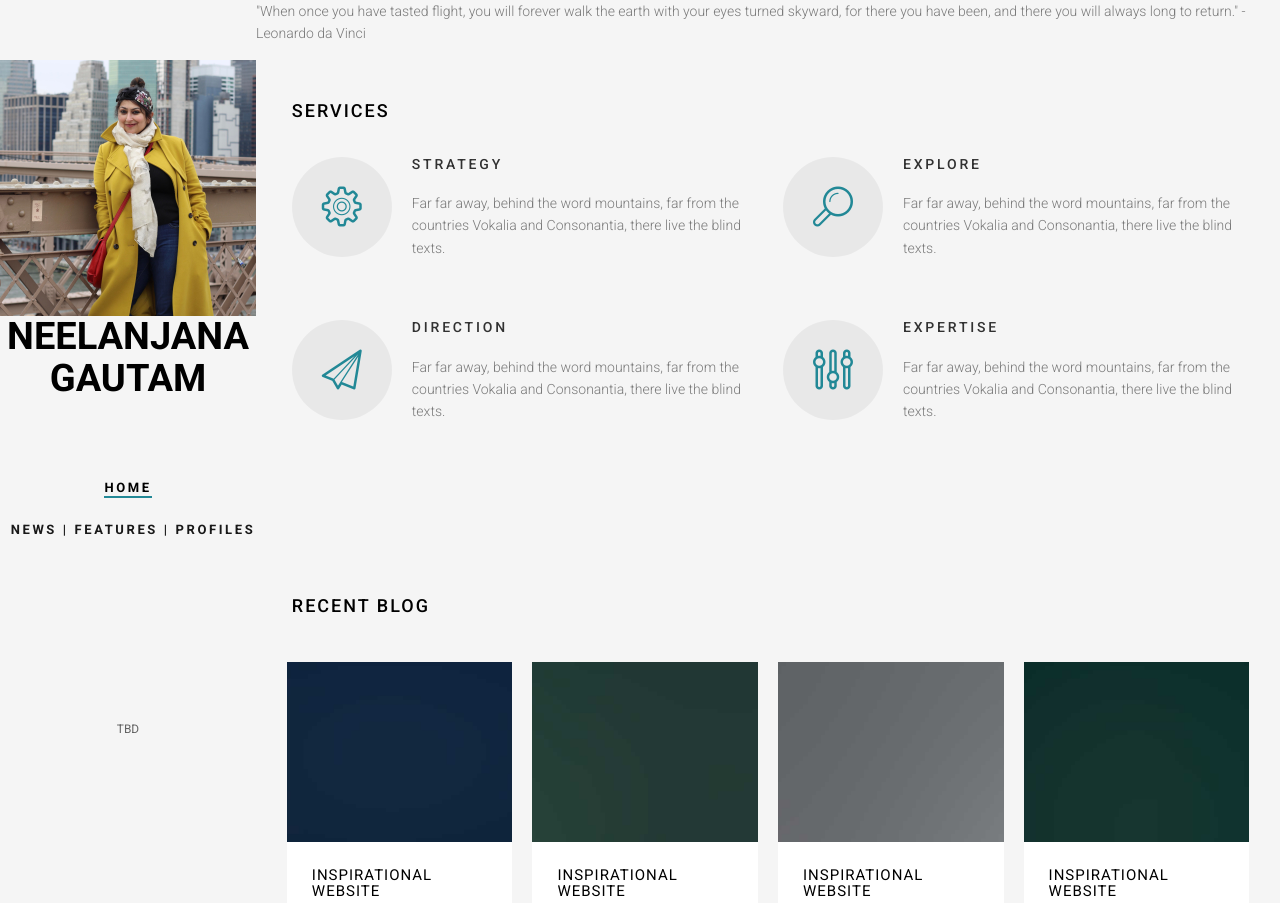
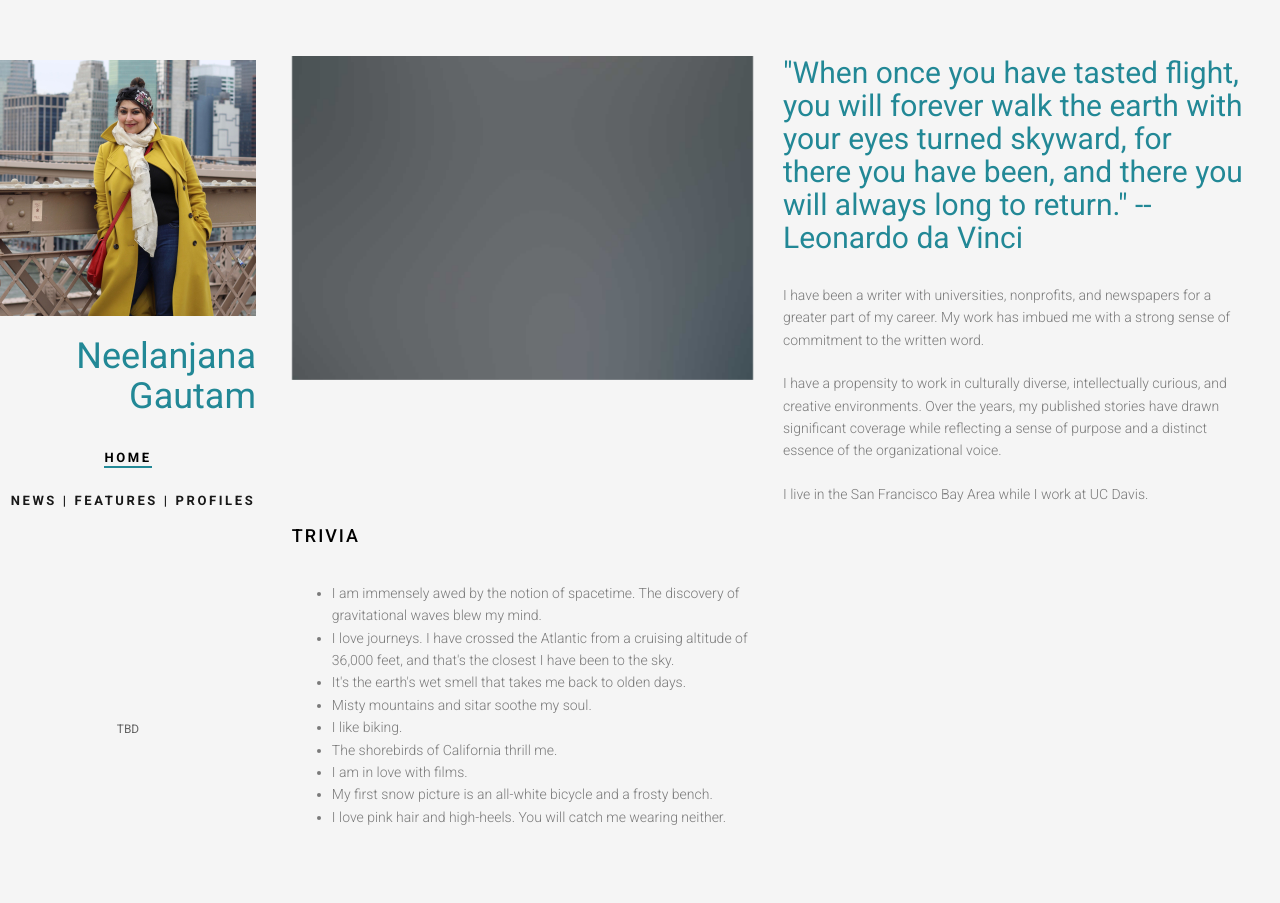
Before and after one commit to neelanjanagautam/neelanjanagautam.github.io, a plain HTML site: page index.html in a window 1280 px wide. Shown: the top 903 px of the page. Drawn offline with Linux system fonts and the light colour scheme; files whose address does not match are found by name.

Commit message:
About me

```diff
--- a/index.html
+++ b/index.html
@@ -68,7 +68,9 @@
 		<aside id="fh5co-aside" role="complementary" class="border js-fullheight">
 
 			<a href="" class="blog-img"><img src="images/ng-profile.jpg" class="img-responsive" alt="ng-profile"></a>
-			<h1 id="fh5co-logo"><a href="index.html">Neelanjana Gautam</a></h1>
+			<p></p>
+			<h1 id="fh5co-heading-colored" align="right"><a href="index.html">Neelanjana Gautam</a></h1>
+
 			<nav id="fh5co-main-menu" role="navigation">
 				<ul>
 					<li class="fh5co-active"><a href="index.html">Home</a></li>
@@ -138,8 +140,41 @@
 				  	</ul>
 			  	</div>
 			</aside> -->
-			"When once you have tasted flight, you will forever walk the earth with your eyes turned skyward, for there you have been,
-			and there you will always long to return." - Leonardo da Vinci
+			<div class="fh5co-narrow-content">
+				<div class="row row-bottom-padded-md">
+					<div class="col-md-6 animate-box" data-animate-effect="fadeInLeft">
+						<img class="img-responsive" src="images/img_bg_1.jpg" alt="Free HTML5 Bootstrap Template by FreeHTML5.co">
+					</div>
+					<div class="col-md-6 animate-box" data-animate-effect="fadeInLeft">
+						<h1 class="fh5co-heading-colored">
+							"When once you have tasted flight, you will forever walk the earth with your eyes turned skyward,
+							for there you have been, and there you will always long to return." --Leonardo da Vinci
+						</h1>
+						<p>I have been a writer with universities, nonprofits, and newspapers for a greater part of my career.
+							My work has imbued me with a strong sense of commitment to the written word.</p>
+
+						<p>I have a propensity to work in culturally diverse, intellectually curious, and creative environments.
+							Over the years, my published stories have drawn significant coverage while reflecting a sense of purpose
+							and a distinct essence of the organizational voice.</p>
+
+						<p>I live in the San Francisco Bay Area while I work at UC Davis.</p>
+					</div>
+					<div class="col-md-6 animate-box" data-animate-effect="fadeInLeft">
+						<h2 class="fh5co-heading">Trivia</h2>
+						<ul>
+							<li>I am immensely awed by the notion of spacetime. The discovery of gravitational waves blew my mind.</li>
+							<li>I love journeys. I have crossed the Atlantic from a cruising altitude of 36,000 feet, and that's the closest I have been to the sky.</li>
+							<li>It's the earth's wet smell that takes me back to olden days.</li>
+							<li>Misty mountains and sitar soothe my soul.</li>
+							<li>I like biking.</li>
+							<li>The shorebirds of California thrill me.</li>
+							<li>I am in love with films.</li>
+							<li>My first snow picture is an all-white bicycle and a frosty bench.</li>
+							<li>I love pink hair and high-heels. You will catch me wearing neither.</li>
+						</ul>
+					</div>
+				</div>
+			</div>
 
 			<div class="fh5co-narrow-content">
 				<h2 class="fh5co-heading animate-box" data-animate-effect="fadeInLeft">Services</h2>
```
Also changed, not shown: news.html (+3 -2 lines).
